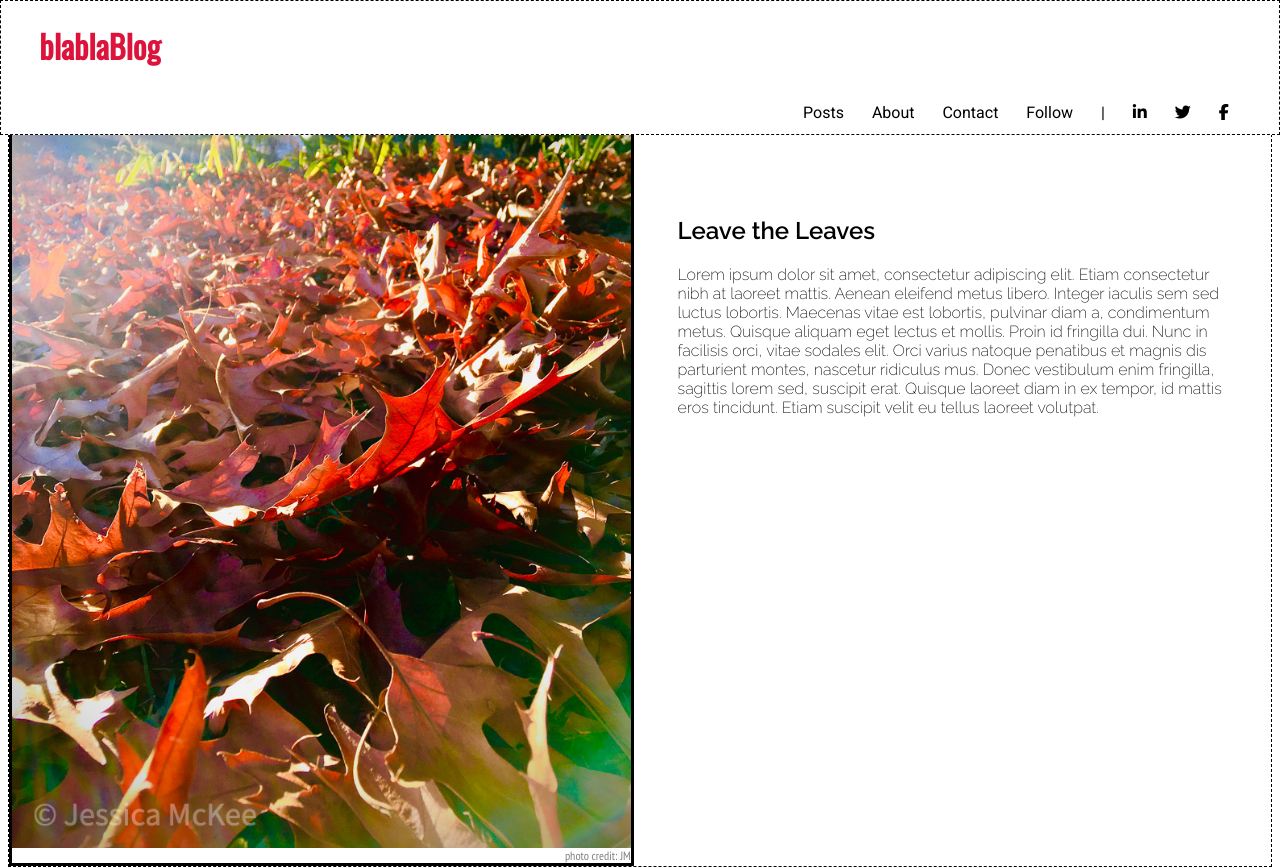
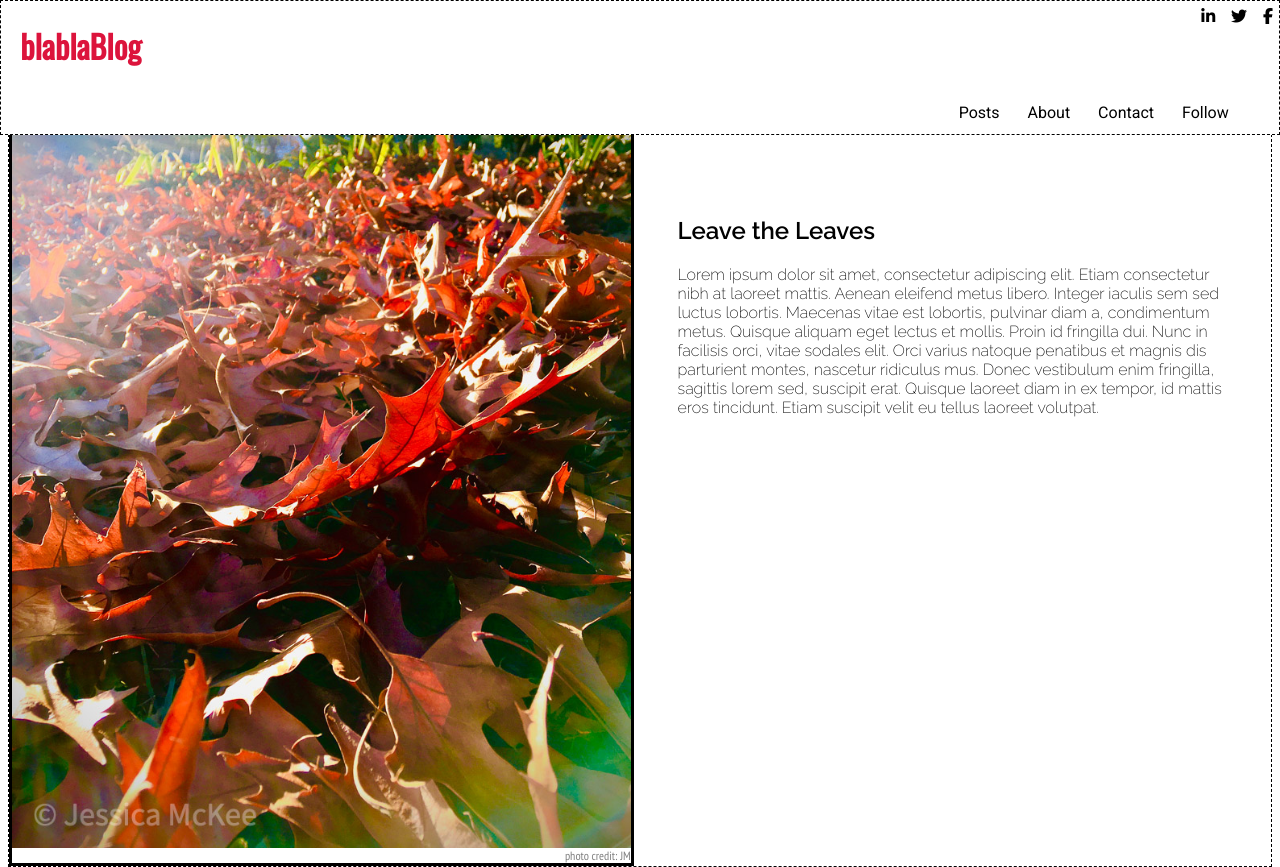
Before and after one commit to decodedcoed/decodedcoed.github.io, a plain HTML site: page project-1/blogpost.html in a window 1280 px wide. Shown: the top 867 px of the page. Drawn offline with nearby package versions, Linux system fonts and the light colour scheme.

Commit message:
more nav

```diff
--- a/project-1/blogpost.html
+++ b/project-1/blogpost.html
@@ -23,7 +23,12 @@
                 <li><a class="button2" href="#"> About </a></li>
                 <li><a class="button2" href="#"> Contact </a></li>
                 <li><a class="button2" href="#"> Follow </a></li>
-                <li>  |  </li>
+              </ul>
+            </top-nav>
+          </div>
+          <div id="hd3">
+            <top-nav>
+              <ul>
                 <li><a class="button2" href="#"><i class="fab fa-linkedin-in"></i></a></li>
                 <li><a class="button2" href="#"><i class="fab fa-twitter"></i></a></li>
                 <li><a class="button2" href="#"><i class="fab fa-facebook-f"></i></a></li>
--- a/project-1/css/blogpost.css
+++ b/project-1/css/blogpost.css
@@ -31,11 +31,11 @@ header, main, aside, footer {
   header {
     grid-area: header;
     display: grid;
-    grid-template-columns: 1fr;
+    grid-template-columns: 1fr 1fr;
     grid-template-rows: auto auto;
     grid-template-areas:
-      "hd1"
-      "hd2";
+      "hd1 hd3"
+      "hd2 hd2";
   }
 
     #hd1 {
@@ -47,6 +47,10 @@ header, main, aside, footer {
       grid-area: hd2;
       margin-right: 3%;
       font-family: font-family: 'Roboto', sans-serif;
+    }
+
+    #hd3 {
+
     }
 
     .fixed {
```
